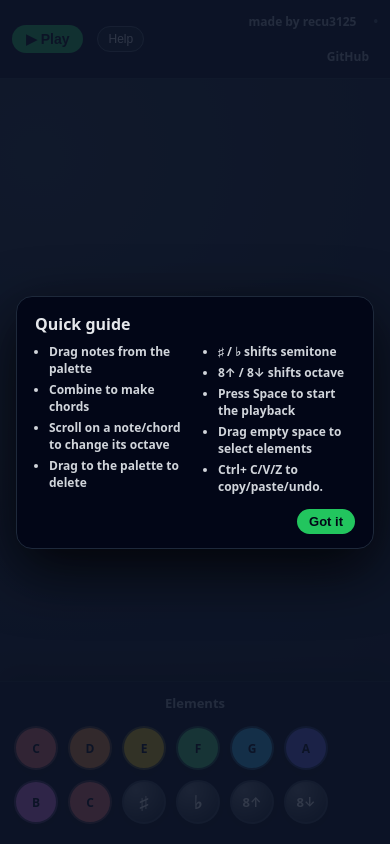
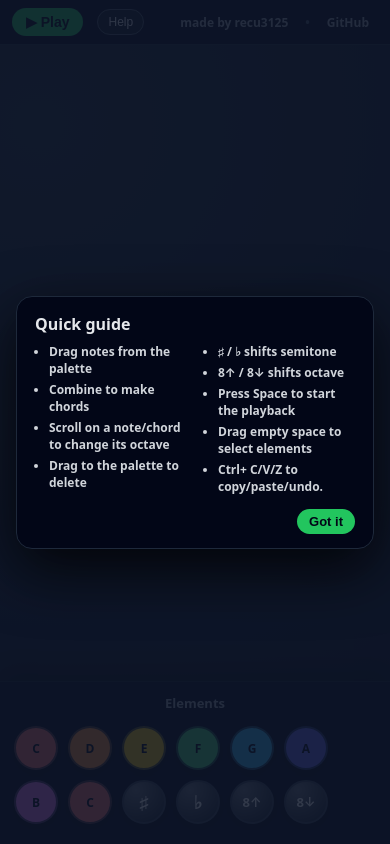
Before and after one commit to recu3125/ChordAlchemy, a plain HTML site: page index.html in a window 390 px wide. Drawn offline with Linux system fonts and the light colour scheme.

Commit message:
Prevent toolbar links from wrapping on mobile

```diff
--- a/index.css
+++ b/index.css
@@ -48,10 +48,10 @@ html, body {
   display: flex;
   align-items: center;
   gap: 8px;
-  flex: 1;
+  margin-left: auto;
   justify-content: flex-end;
-  flex-wrap: wrap;
-  min-width: 0;
+  flex-wrap: nowrap;
+  white-space: nowrap;
   color: #9ca3af;
   font-weight: 600;
 }
```
